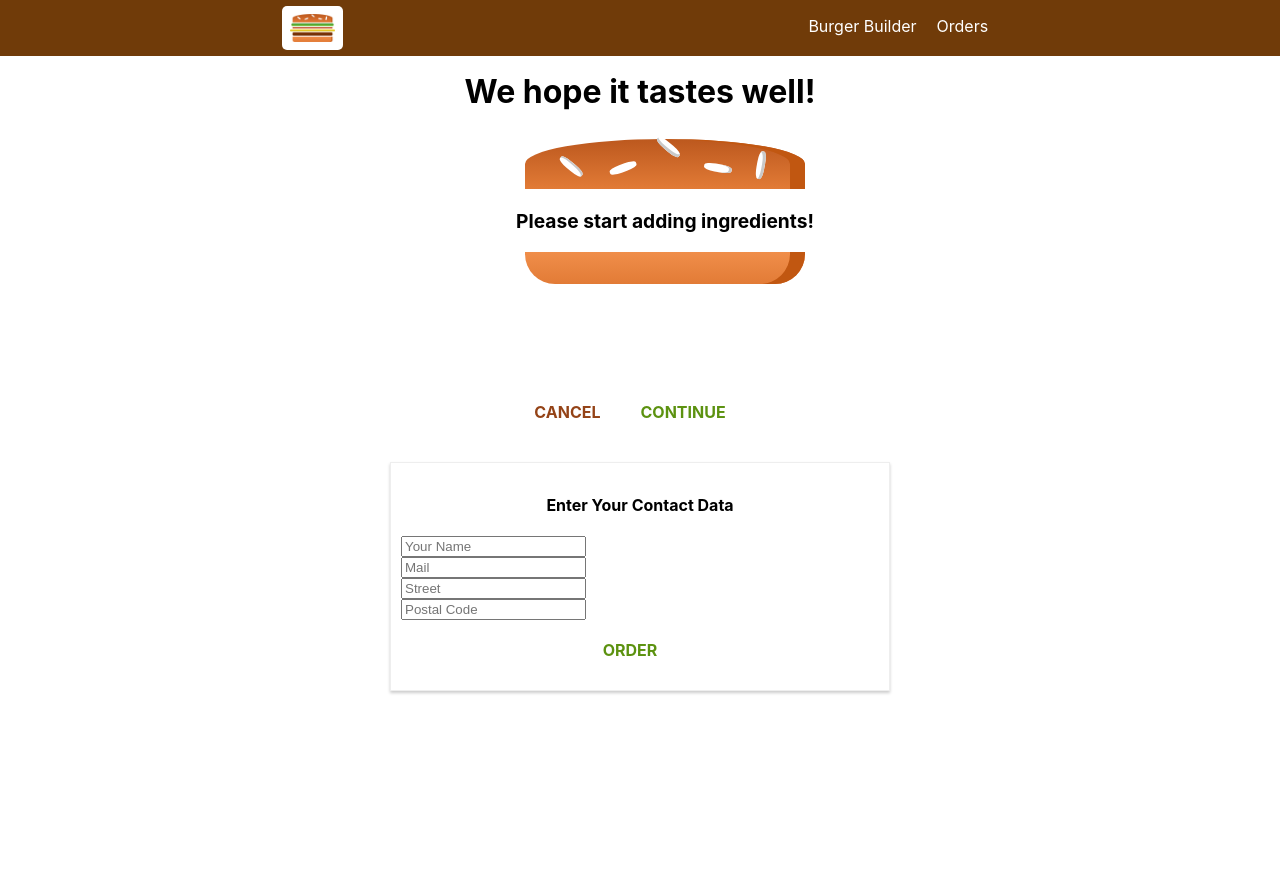
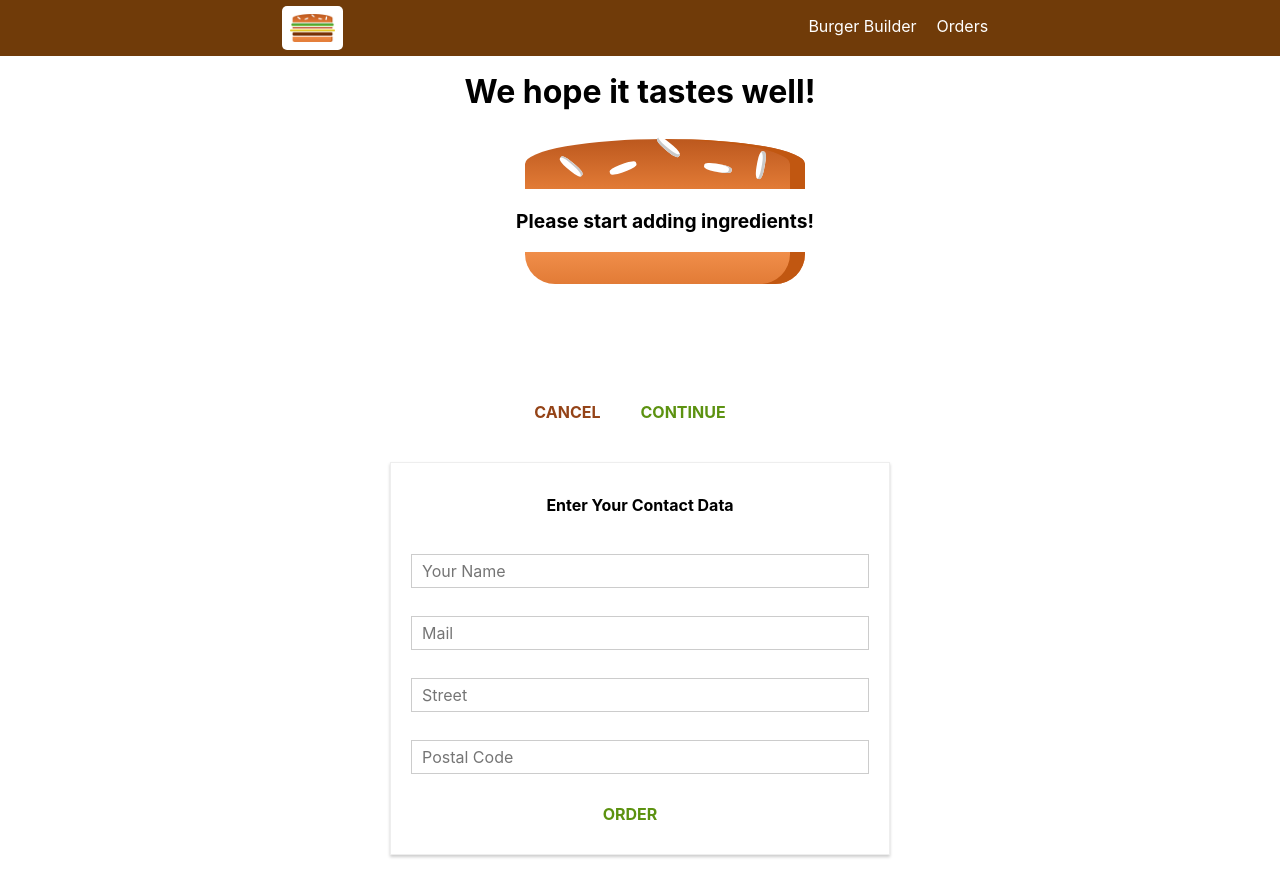
Before and after one commit to Daniel-PG11/My-Burger, a React (Create React App) app: page /checkout in a window 1280 px wide. Both pictures are taken after a click on the button "CONTINUE". Before the commit the page ends 800 px from the top, so only its background shows below. Built offline with nearby package versions, Linux system fonts and the light colour scheme.

Commit message:
add input component for contact data

```diff
--- a/src/components/Order/Order.js
+++ b/src/components/Order/Order.js
@@ -1,11 +1,33 @@
 import React from 'react';
 import classes from './Order.module.css';
 
-const order = ( props ) => (
-    <div className= {classes.Order}>
-        <p>Ingredients: Salad (1)</p>
-        <p>Price: <strong>USD 5.45</strong> </p>
-    </div>
-);
+const order = ( props ) => {
+    const ingredients = [];
+
+    for(let ingredientName in props.ingredients){
+        ingredients.push(
+            {
+                name:ingredientName,
+                amount:props.ingredients[ingredientName]
+            }
+        )
+    }
+    const ingredientOutput = ingredients.map(ig => {
+        return <span style={{
+            textTransform:"capitalize",
+            display: "inline-block",
+            margin: '0 8px',
+            border: '1px solid #ccc',
+            padding:  '5px'
+        }}
+         key={ig.name}> {ig.name} ({ig.amount}) </span>;
+    })
+    return(
+        <div className= {classes.Order}>
+         <p>Ingredients: {ingredientOutput} </p>
+         <p>Price: <strong>USD {Number.parseFloat(props.price).toFixed(2) } </strong> </p>
+        </div>
+    );
+};
 
 export default order ;
--- /dev/null
+++ b/src/components/UI/Input/Input.js
@@ -0,0 +1,26 @@
+import React from 'react';
+import classes from './Input.module.css';
+
+const input = (props) => {
+    let inputElement = null;
+
+    switch ( props.inputtype ){
+        case ( 'input' ):
+            inputElement = <input className={classes.InputElement} {...props} />;
+            break;
+        case ( 'textarea' ):
+            inputElement = <textarea className={classes.InputElement}  {...props}/>;
+            break;
+        default:
+            inputElement= <input className={classes.InputElement} {...props} />;
+    }
+
+    return (
+        <div className={classes.Input} >
+            <label className={classes.Label} >{props.label}</label>
+            {inputElement}
+        </div>
+    );
+};
+
+export default input;
--- /dev/null
+++ b/src/components/UI/Input/Input.module.css
@@ -0,0 +1,27 @@
+.Input {
+    width: 100%;
+    padding: 10px;
+    box-sizing: border-box;
+}
+
+.Label {
+    font-weight: bold;
+    display: block;
+    margin-bottom: 8px;
+}
+
+.InputElement {
+    outline: none;
+    border: 1px solid #ccc;
+    background-color: white;
+    font: inherit;
+    padding: 6px 10px;
+    display: block;
+    width: 100%;
+    box-sizing: border-box;
+}
+
+.InputElement:focus {
+    outline: none;
+    background-color: #ccc;
+}
--- a/src/containers/Checkout/ContactData/ContactData.js
+++ b/src/containers/Checkout/ContactData/ContactData.js
@@ -3,6 +3,7 @@
 import classes from './ContactData.module.css';
 import Spinner from '../../../components/UI/Spinner/Spinner';
 import axios from "../../../axios-orders";
+import Input from '../../../components/UI/Input/Input';
 
 class ContactData extends Component {
     state = {
@@ -46,10 +47,10 @@
     render() {
         let form = (
             <form>
-                <input className={classes.Input} type="text" name ="name" placeholder="Your Name" />
-                <input className={classes.Input} type="email" name ="email" placeholder="Mail" />
-                <input className={classes.Input} type="text" name ="street" placeholder="Street" />
-                <input className={classes.Input} type="text" name ="postal" placeholder="Postal Code" />
+                <Input inputtype="input" type="text" name ="name" placeholder="Your Name" />
+                <Input inputtype="input" type="email" name ="email" placeholder="Mail" />
+                <Input inputtype="input" type="text" name ="street" placeholder="Street" />
+                <Input inputtype="input" type="text" name ="postal" placeholder="Postal Code" />
                 <Button btnType="Success" clicked={this.orderHandler} >ORDER</Button>
             </form>
         );
--- a/src/containers/Checkout/ContactData/ContactData.module.css
+++ b/src/containers/Checkout/ContactData/ContactData.module.css
@@ -7,9 +7,7 @@
     padding: 10px;
     box-sizing: border-box;
 }
-.Input{
-    display: block;
-}
+
 @media (min-width: 600px){
     .ContactData {
         width: 500px;
--- a/src/containers/Orders/Orders.js
+++ b/src/containers/Orders/Orders.js
@@ -31,8 +31,12 @@
     render(){
         return(
             <div>
-                <Order />
-                <Order />
+               {this.state.orders.map(order => (
+                   <Order key={order.id}
+                        key={order.id}
+                        ingredients={order.ingredients}
+                        price={order.price} />
+               ))}
             </div>
         );
     }
```
